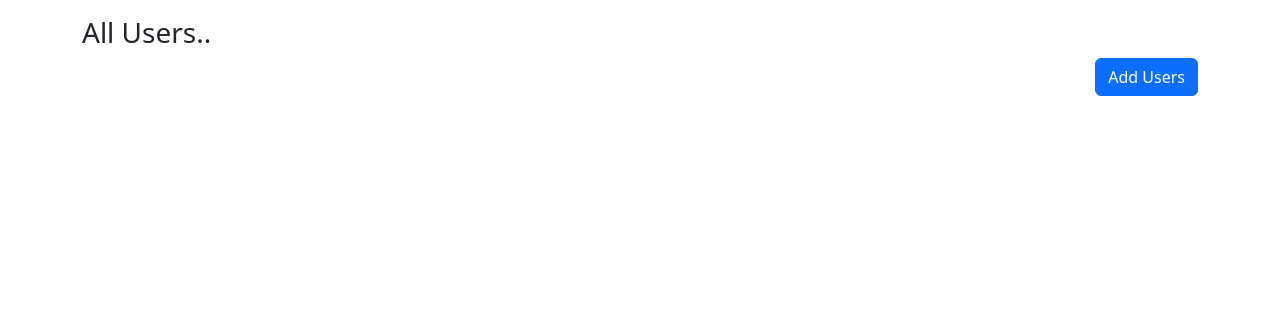
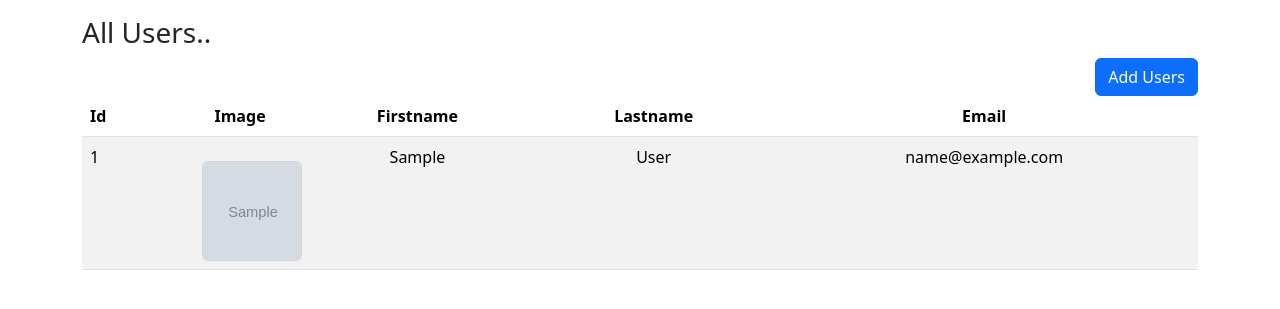
Before and after one commit to RohitPatell/imageuplodephp, a PHP site: page / in a window 1280 px wide. Shown: the top 309 px of the page. Run offline with PHP 8.4, Linux system fonts and the light colour scheme; tables that the repository leaves empty or names only in its code hold one stand-in row (values such as "Sample post"); grey boxes marked "Sample" are stand-in pictures.

Commit message:
proper iamge save and display on page

```diff
--- /dev/null
+++ b/backend.php
@@ -0,0 +1,33 @@
+<?php
+$conn = new mysqli("localhost", "root", "", "imageuplode");
+if ($conn->connect_error) {
+    die("Connection failed: " . $conn->connect_errno);
+}
+
+if (isset($_POST["submit"])) {
+    $id = "";
+    $firstname = $_POST['fname'];
+    $lastname = $_POST['lastname'];
+    $email = $_POST['email'];
+
+    $filename = $_FILES["image"]["name"];
+    $tempname = $_FILES["image"]["tmp_name"];
+    $folder = "uplodedimage/" . $filename;
+
+    move_uploaded_file($tempname, $folder);
+
+    $sql = "INSERT INTO `imguplode` (`id`, `firstname`, `lastname`, `email`, `imgsource`) VALUES (NULL, ?, ?, ?, ?)";
+    $stmt = $conn->prepare($sql);
+    $stmt->bind_param("ssss", $firstname, $lastname, $email, $folder);
+
+    if ($stmt->execute()) {
+        header("Location: index.php");
+        exit();
+    } else {
+        echo "Error: " . $stmt->error;
+    }
+
+    $stmt->close();
+    $conn->close();
+}
+?>
--- a/index.php
+++ b/index.php
@@ -1,5 +1,6 @@
 <!DOCTYPE html>
 <html lang="en">
+
 <head>
   <meta charset="UTF-8">
   <meta name="viewport" content="width=device-width, initial-scale=1.0">
@@ -15,51 +16,105 @@
       Add Users
     </button>
   </div>
-
   <!-- The Modal -->
   <div class="modal" id="myModal">
     <div class="modal-dialog">
       <div class="modal-content">
-
         <!-- Modal Header -->
         <div class="modal-header">
           <h4 class="modal-title">Add Users.</h4>
           <button type="button" class="btn-close" data-bs-dismiss="modal"></button>
         </div>
-
         <!-- Modal body -->
         <div class="modal-body">
-      <form id="frmid" method="post" enctype="multipart/form-data" action="/action_page.php">
+          <form id="frmid" method="post" enctype="multipart/form-data" action="#">
             <div class="mb-3 mt-3">
               <label for="firstname">Firstname:</label>
-      <input type="text" class="form-control" id="firstname" placeholder="Enter Lirst Name" name="fname">
+              <input type="text" class="form-control" id="firstname" placeholder="Enter Lirst Name" name="fname" required>
             </div>
             <div class="mb-3 mt-3">
               <label for="firstname">Lastname:</label>
-      <input type="text" class="form-control" id="lastname" placeholder="Enter Last Name" name="name">
+              <input type="text" class="form-control" id="lastname" placeholder="Enter Last Name" name="lastname" required>
             </div>
             <div class="mb-3 mt-3">
               <label for="email">Email:</label>
-      <input type="text" class="form-control" id="email" placeholder="Enter Your Email" name="email">
+              <input type="text" class="form-control" id="email" placeholder="Enter Your Email" name="email" required>
             </div>
             <div class="mb-3 mt-3">
               <label for="email">Image:</label>
-      <input type="file" class="form-control" id="img" placeholder="Select Your Image" name="image">
+              <input type="file" class="form-control" id="image" placeholder="Select Your Image" name="image" required>
             </div>
         </div>
-
-      <!-- Modal footer -->
         <div class="modal-footer">
           <button type="button" class="btn btn-danger" data-bs-dismiss="modal">Close</button>
-        <button type="button" class="btn btn-primary" data-bs-dismiss="modal">Save</button>
-
+          <a href="index.php"><button type="submit" name="submit" class="btn btn-primary" data-bs-dismiss="modal">Save</button>
+          </a>
         </div>
         </form>
-
-
       </div>
 </div>
   </div>
 
+  <!-- code for dispaly table on page -->
+  <div class="container mt-3">
+  <table class="table table-striped">
+    <thead>
+      <tr>
+        <th style="width:100px;">Id</th>
+        <th style="margin: 10px; text-align: center;">Image</th>
+        <th style="margin: 10px; text-align: center;">Firstname</th>
+        <th style="margin: 10px; text-align: center;">Lastname</th>
+        <th style="margin: 10px; text-align: center;">Email</th>
+      </tr>
+    </thead>
+    <tbody>
+    <?php
+                include("backend.php");
+                $data = "SELECT * FROM `imguplode`";
+                $result = mysqli_query($conn, $data);
+                if (mysqli_num_rows($result) > 0) {
+                    while ($row = mysqli_fetch_assoc($result)) {
+                        echo "<tr>";
+                        echo '<td style="width:70px;">' . $row['id'] . '</td>';
+
+
+                        // echo "<td> <img src ='". $row['imgsource'] ."'></td>";
+
+
+// echo ' <div style="height:100px; width:100px;" class="container mt-3">
+// <div style="height:100px; width:100px; overflow:hidden; padding:0; text-align:center" class="card">
+// <div style="height:100px; padding:0; width:100px;"  class="card-body"><img style="height:100px; padding:0; width:100px;" src= '". $row['imgsource'] ."' ></div>
+// </div>
+// </div>';
+
+
+echo ' <td style="height:100px; width:100px;"><div style="height:100px; width:100px;" class="container mt-3">
+        <div style="height:100px; width:100px; overflow:hidden; padding:0; text-align:center" class="card">
+            <div style="height:100px; padding:0; width:100px;" class="card-body">
+                <img style="height:100px; padding:0; width:100px;" src="' . $row['imgsource'] . '" alt="">
+            </div>
+        </div>
+      </div> </td>';
+
+
+
+
+
+
+      // echo '<td style=" margin: 10px;">' . $row['firstname'] . '</td>';
+      echo '<td style="margin: 10px; text-align: center;">' . $row['firstname'] . '</td>';
+
+      echo '<td style="margin: 10px; text-align: center;">' . $row['lastname'] . '</td>';
+                        echo '<td style="margin: 10px; text-align: center;">' . $row['email'] . '</td>' ;
+
+                    }
+                } else {
+                    echo "<tr><td colspan='7'>No records found</td></tr>";
+                }
+                ?>
+    </tbody>
+  </table>
+</div>
 </body>
+
 </html>
```
Also changed, not shown: Asets/images/G.jpg (added), Asets/images/H.jpg (added), Asets/images/f.jpeg (added), Uplodedimage/A.jpg (added), Uplodedimage/B.jpg (added), Uplodedimage/C.jpg (added). Lines whose indentation alone changed are shown as unchanged.
